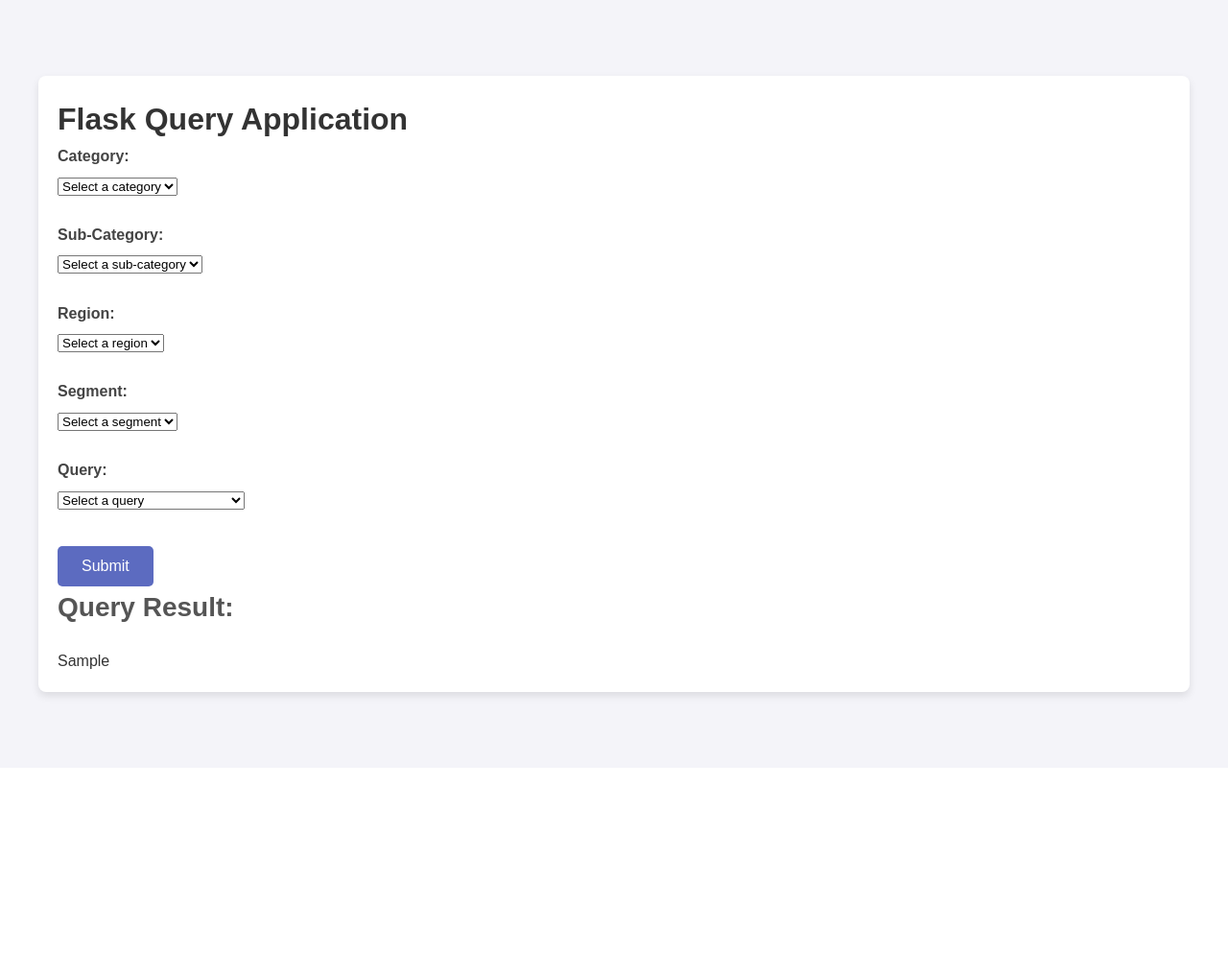
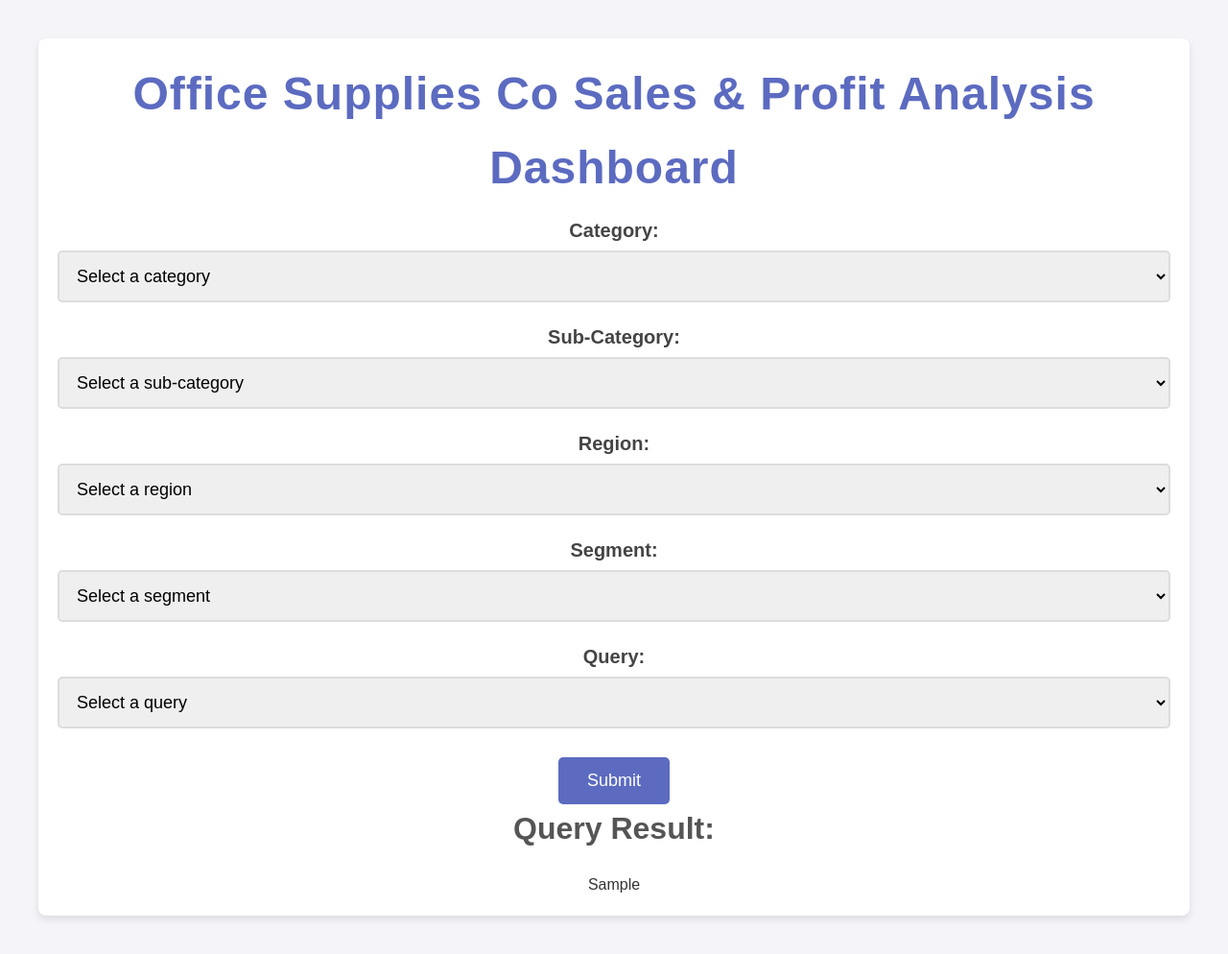
Before and after one commit to Hoffman3/Flask-Office-Supply-Data, a Flask app: template templates/index.html in a window 1280 px wide. Shown: the whole page at 96% size. Before the commit the page ends 731 px from the top, so only its background shows below. Run offline with Flask 3, Linux system fonts and the light colour scheme; the template is opened without the code that fills it: most values are stand-ins (such as "Sample title", 1, 10 or a date in 2020).

Commit message:
Main_UI_UX_Patch (#3)
* Updated code to enhance ui ux of website refined code and added requirements.txt

* Update README.md

Updated readme.md

---------

Co-authored-by: Aiden Hoffman <aidenhoffman@Aidens-MacBook-Pro-2.local>

```diff
--- a/app.py
+++ b/app.py
@@ -12,9 +12,12 @@ if not os.path.exists(data_path):
     raise FileNotFoundError(f"The file was not found: {data_path}")
 
 # Load the dataset
-df = pd.read_csv(data_path)
-df['Order Date'] = pd.to_datetime(df['Order Date'], errors='coerce')
-df['Year'] = df['Order Date'].dt.year
+try:
+    df = pd.read_csv(data_path)
+    df['Order Date'] = pd.to_datetime(df['Order Date'], format='%m/%d/%Y', errors='coerce')  # Specifying the date format
+    df['Year'] = df['Order Date'].dt.year
+except Exception as e:
+    raise ValueError(f"An error occurred while reading the data: {str(e)}")
 
 @app.route("/", methods=["GET", "POST"])
 def index():
@@ -34,8 +37,14 @@ def index():
         segment = request.form.get("segment")
         query = request.form.get("query")
 
+        # Sanitize inputs
+        category = category if category in categories else None
+        sub_category = sub_category if sub_category in sub_categories else None
+        region = region if region in regions else None
+        segment = segment if segment in segments else None
+
         # Filter data based on inputs
-        filtered_df = df
+        filtered_df = df.copy()
         if category:
             filtered_df = filtered_df[filtered_df['Category'] == category]
         if sub_category:
--- /dev/null
+++ b/requirements.txt
@@ -0,0 +1,2 @@
+Flask==3.1.0
+pandas==2.2.3
--- a/static/style.css
+++ b/static/style.css
@@ -5,53 +5,56 @@
     box-sizing: border-box;
 }
 
-/* Set a universal font and color scheme */
+/* Universal font and color scheme */
 body {
     background-color: #f4f4f9; /* Soft background color */
     font-family: 'Arial', sans-serif; /* Clean and modern font */
     color: #333; /* Dark grey text color for good readability */
     line-height: 1.6;
-    height: 100vh; /* Full viewport height */
     display: flex;
     justify-content: center;
     align-items: center;
     flex-direction: column;
+    padding: 20px;
+    min-height: 100vh; /* Full viewport height */
 }
 
-/* Add a container with padding, centered content */
+/* Container with centered content and padding */
 .container {
     width: 100%;
     max-width: 1200px;
     padding: 20px;
-    background-color: white;
+    background-color: #ffffff; /* White background for contrast */
     border-radius: 8px;
-    box-shadow: 0 4px 8px rgba(0, 0, 0, 0.1); /* Soft shadow for a 3D effect */
-    margin: 20px;
+    box-shadow: 0 4px 8px rgba(0, 0, 0, 0.1); /* Soft shadow for depth */
+    margin: 20px auto;
+    text-align: center; /* Center the content */
 }
 
 /* Header styles */
 header {
     text-align: center;
-    margin-bottom: 40px;
+    margin-bottom: 10px; /* Reduced margin for better spacing */
 }
 
 header h1 {
     color: #5c6bc0; /* Calm blue color */
-    font-size: 36px;
+    font-size: 48px; /* Increased font size for the title */
     letter-spacing: 1px;
     font-weight: bold;
+    margin-bottom: 10px; /* Added more margin for better spacing */
 }
 
 /* Subheadings */
 h2 {
     color: #555; /* Slightly lighter grey for subheadings */
-    font-size: 28px;
+    font-size: 32px; /* Increased font size */
     margin-bottom: 20px;
 }
 
-/* Styling for paragraphs */
+/* Paragraph styles */
 p {
-    font-size: 16px;
+    font-size: 18px; /* Slightly increased font size */
     color: #666;
     line-height: 1.8;
     margin-bottom: 20px;
@@ -70,33 +73,36 @@ a:hover {
 
 /* Buttons */
 button {
-    background-color: #5c6bc0; /* Matching button color */
-    color: white;
-    font-size: 16px;
+    background-color: #5c6bc0; /* Light blue color */
+    color: #ffffff;
+    font-size: 18px; /* Increased font size */
     border: none;
-    padding: 12px 25px;
+    padding: 14px 30px; /* Increased padding */
     cursor: pointer;
     border-radius: 5px;
-    transition: background-color 0.3s ease;
+    transition: background-color 0.3s ease, transform 0.2s ease;
     margin-top: 10px;
 }
 
 button:hover {
-    background-color: #3949ab; /* Darker shade of blue when hovered */
+    background-color: #3949ab; /* Darker shade of blue on hover */
+    transform: scale(1.1); /* Slightly enlarge the button on hover */
 }
 
 button:focus {
     outline: none;
+    box-shadow: 0 0 0 2px #5c6bc0; /* Focus outline */
 }
 
 /* Input fields */
 input[type="text"],
 input[type="email"],
 input[type="password"],
-textarea {
+textarea,
+select {
     width: 100%;
-    padding: 12px;
-    font-size: 16px;
+    padding: 14px; /* Slightly increased padding */
+    font-size: 18px; /* Increased font size */
     border: 2px solid #ddd;
     border-radius: 5px;
     margin-bottom: 20px;
@@ -107,7 +113,8 @@ textarea {
 input[type="text"]:focus,
 input[type="email"]:focus,
 input[type="password"]:focus,
-textarea:focus {
+textarea:focus,
+select:focus {
     border-color: #5c6bc0;
     outline: none;
 }
@@ -118,9 +125,10 @@ label {
     color: #444;
     margin-bottom: 5px;
     display: block;
+    font-size: 20px; /* Increased font size for better readability */
 }
 
-/* Flexbox container for centering content */
+/* Centering content with Flexbox */
 .center-content {
     display: flex;
     justify-content: center;
@@ -136,6 +144,8 @@ label {
     box-shadow: 0 4px 12px rgba(0, 0, 0, 0.1); /* Slight shadow for depth */
     width: 100%;
     max-width: 600px;
+    margin: 20px;
+    text-align: left; /* Align text left within cards */
 }
 
 .card h3 {
@@ -143,7 +153,7 @@ label {
     margin-bottom: 20px;
 }
 
-/* Responsive Design: Stack elements on small screens */
+/* Enhancements for responsive design */
 @media (max-width: 768px) {
     body {
         padding: 20px;
@@ -154,10 +164,10 @@ label {
         padding: 15px;
     }
     header h1 {
-        font-size: 28px;
+        font-size: 36px;
     }
     h2 {
-        font-size: 24px;
+        font-size: 28px;
     }
     .card {
         padding: 20px;
--- a/templates/index.html
+++ b/templates/index.html
@@ -3,53 +3,62 @@
 <head>
     <meta charset="UTF-8">
     <meta name="viewport" content="width=device-width, initial-scale=1.0">
-    <title>Flask Query App</title>
+    <title>Office Supplies Co Sales & Profit Analysis Dashboard</title>
 
     <!-- Link to the external CSS file -->
     <link rel="stylesheet" href="{{ url_for('static', filename='style.css') }}">
+    <!-- Defer any JS scripts for faster load time -->
+    <script src="your_script.js" defer></script>
 </head>
 <body>
     <div class="container">
-        <h1>Flask Query Application</h1>
-        <form method="POST">
+        <header>
+            <h1>Office Supplies Co Sales & Profit Analysis Dashboard</h1>
+        </header>
+        <form method="POST" class="form-grid">
+            <div class="form-group">
                 <label for="category">Category:</label>
-            <select name="category" id="category">
+                <select name="category" id="category" aria-label="Category">
                     <option value="">Select a category</option>
                     {% for category in categories %}
                     <option value="{{ category }}">{{ category }}</option>
                     {% endfor %}
                 </select>
-            <br><br>
+            </div>
 
+            <div class="form-group">
                 <label for="sub_category">Sub-Category:</label>
-            <select name="sub_category" id="sub_category">
+                <select name="sub_category" id="sub_category" aria-label="Sub-Category">
                     <option value="">Select a sub-category</option>
                     {% for sub_category in sub_categories %}
                     <option value="{{ sub_category }}">{{ sub_category }}</option>
                     {% endfor %}
                 </select>
-            <br><br>
+            </div>
 
+            <div class="form-group">
                 <label for="region">Region:</label>
-            <select name="region" id="region">
+                <select name="region" id="region" aria-label="Region">
                     <option value="">Select a region</option>
                     {% for region in regions %}
                     <option value="{{ region }}">{{ region }}</option>
                     {% endfor %}
                 </select>
-            <br><br>
+            </div>
 
+            <div class="form-group">
                 <label for="segment">Segment:</label>
-            <select name="segment" id="segment">
+                <select name="segment" id="segment" aria-label="Segment">
                     <option value="">Select a segment</option>
                     {% for segment in segments %}
                     <option value="{{ segment }}">{{ segment }}</option>
                     {% endfor %}
                 </select>
-            <br><br>
+            </div>
 
+            <div class="form-group">
                 <label for="query">Query:</label>
-            <select name="query" id="query">
+                <select name="query" id="query" aria-label="Query">
                     <option value="">Select a query</option>
                     <option value="Total Sales and Profit">Total Sales and Profit</option>
                     <option value="Average Discount by Product">Average Discount by Product</option>
@@ -57,15 +66,21 @@
                     <option value="Profit by Region">Profit by Region</option>
                     <option value="Products with Negative Profit">Products with Negative Profit</option>
                 </select>
-            <br><br>
+            </div>
 
-            <button type="submit">Submit</button>
+            <div class="form-group">
+                <button type="submit" aria-label="Submit">Submit</button>
+            </div>
         </form>
 
         {% if query_result %}
+        <section class="results">
             <h2>Query Result:</h2>
             <div>{{ query_result | safe }}</div>
+        </section>
         {% endif %}
     </div>
+
+    <!-- External JS file linked at the bottom for better performance -->
 </body>
 </html>
```
Lines whose indentation alone changed are shown as unchanged.
